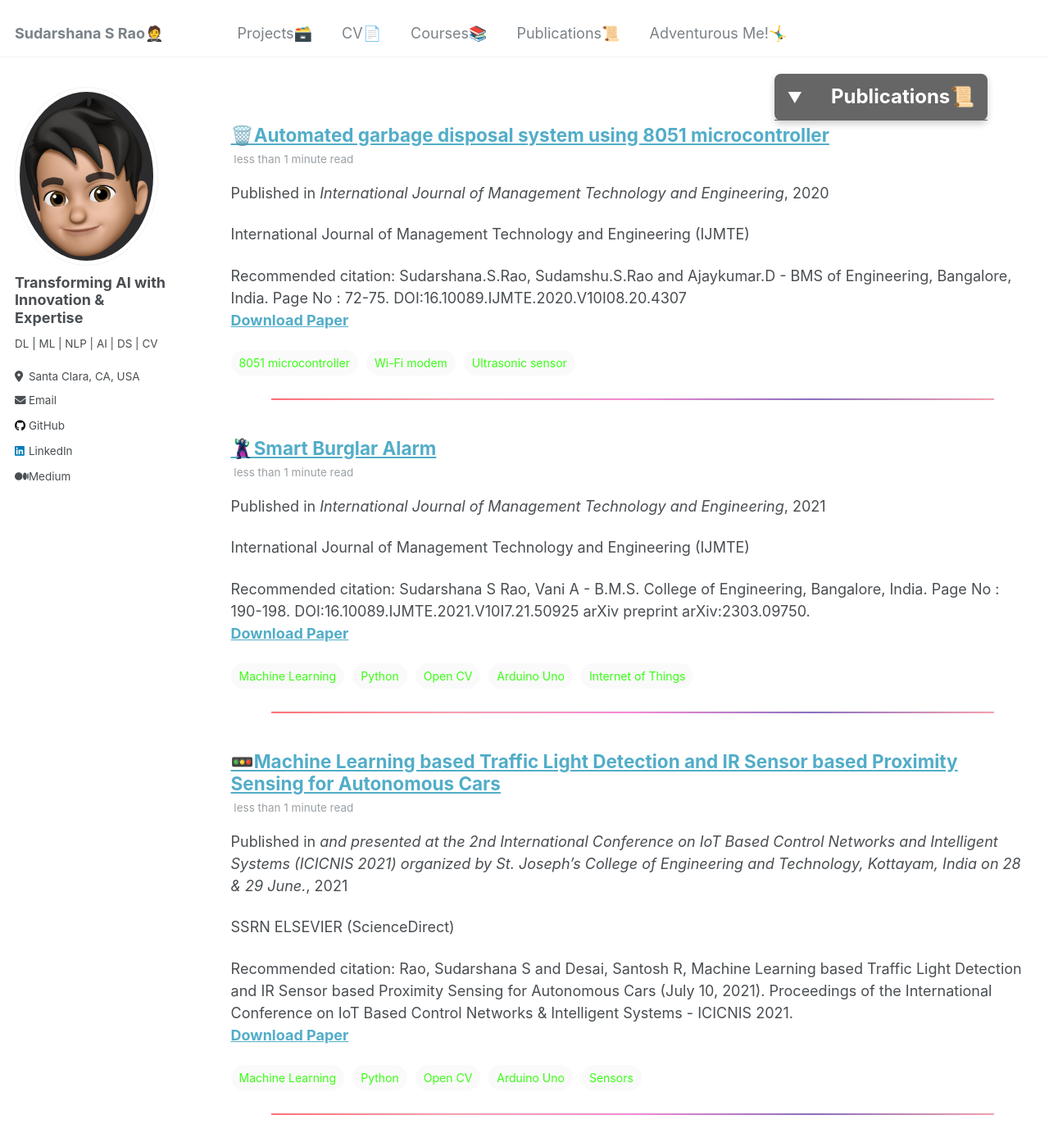
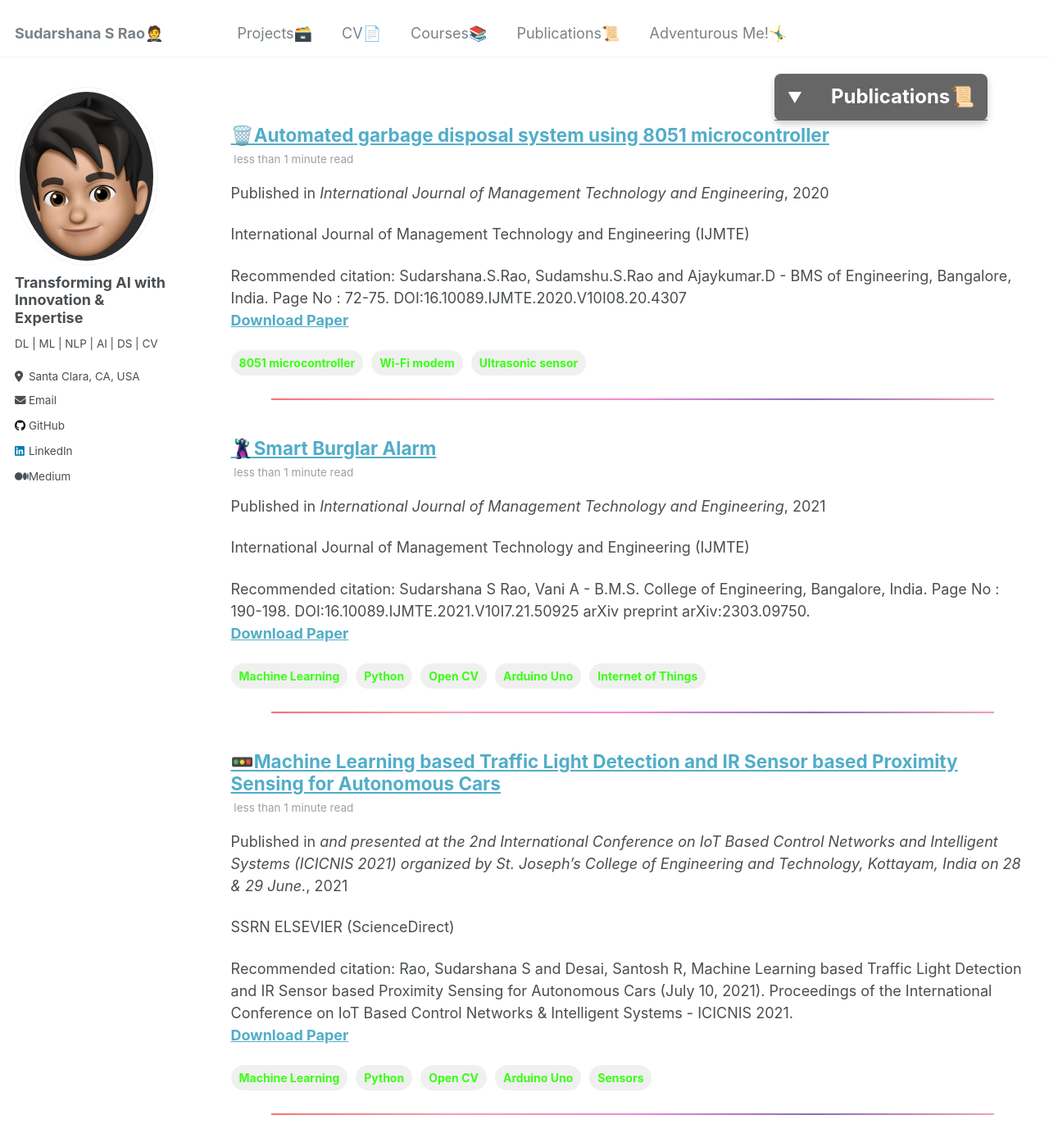
Before and after one commit to SudarshanaSRao/SudarshanaSRao.github.io, a Jekyll site: the page built from _pages/publications.md, in a window 1280 px wide and 1400 px high. Shown: the whole window at 82% size. Built offline with Jekyll 4.4.1, drawn with Linux system fonts in a browser that asks for light colours.

Commit message:
Update archive-single.html

```diff
--- a/_includes/archive-single.html
+++ b/_includes/archive-single.html
@@ -92,8 +92,9 @@
     display: inline-block;
     margin-right: 10px;
     padding: 5px 10px;
-    background-color: #fafafa;
+    background-color: #f0f0f0;
     border-radius: 25px; /* Makes it pill-like */
+    font-weight: bold;
     font-size: 14px;
     color: #39FF14; /* Tag text color */
     transition: background-color 0.3s; /* Smooth background color change on hover */
```
